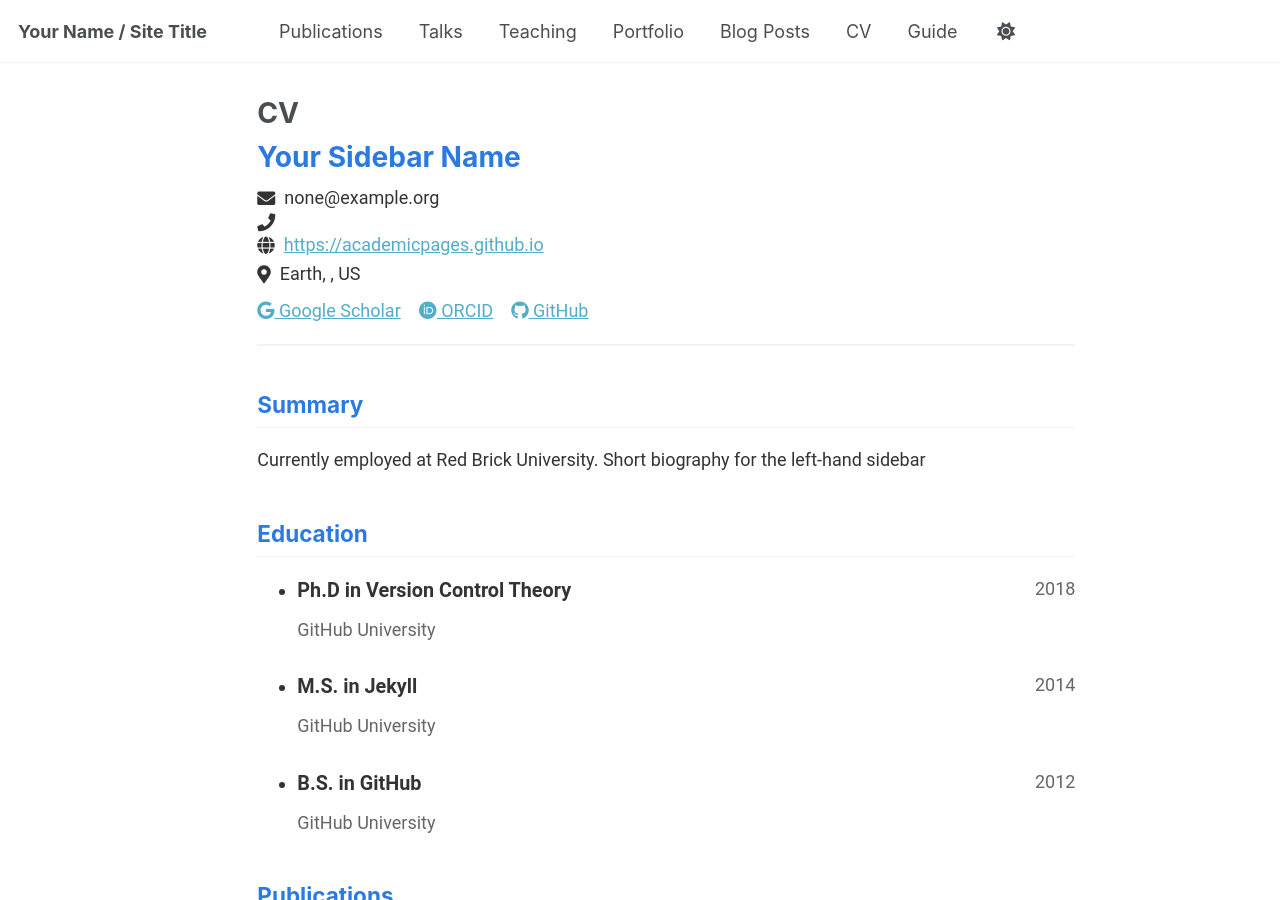
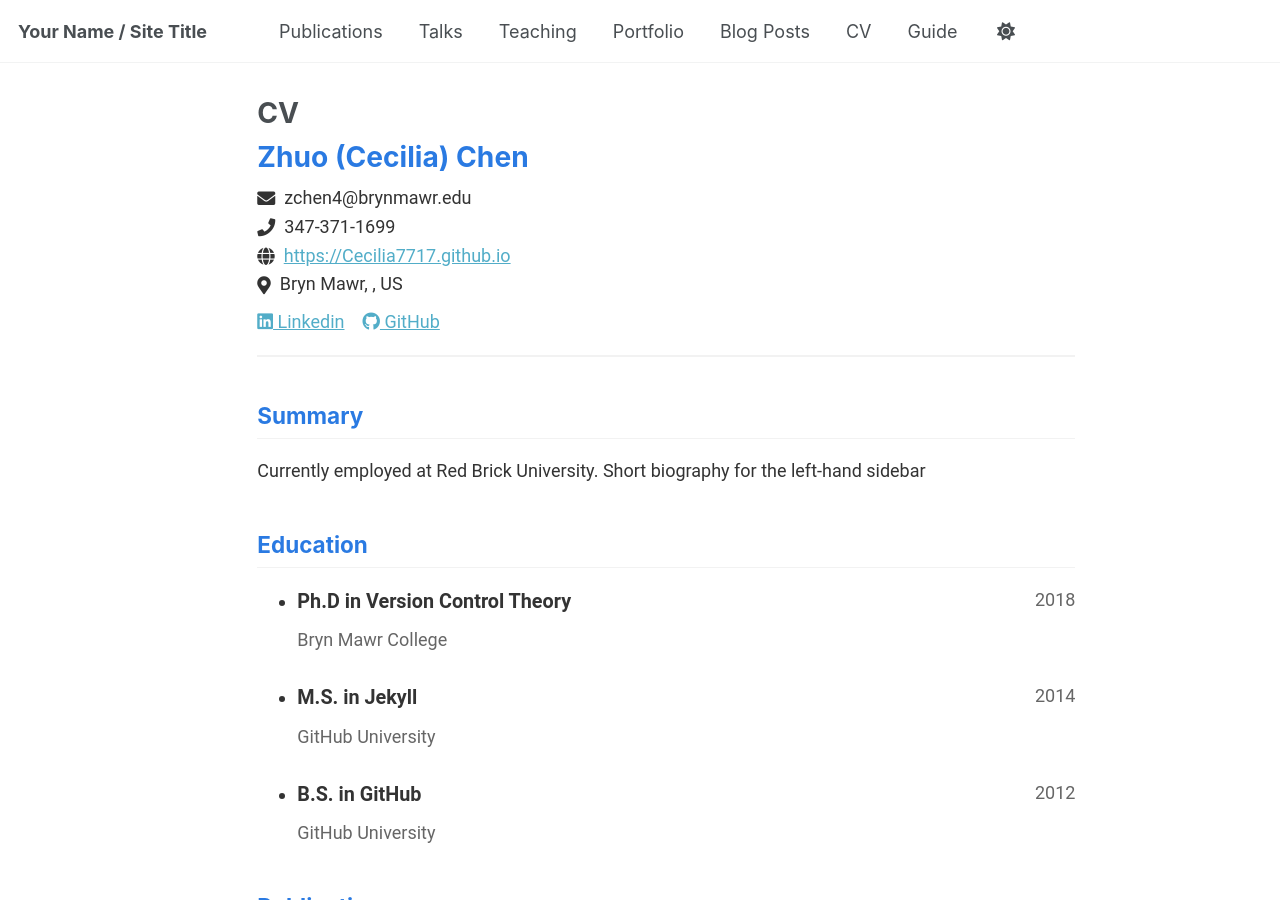
Before and after one commit to Cecilia7717/Cecilia7717.github.io, a Jekyll site: the page built from _pages/cv-json.md, in a window 1280 px wide and 900 px high. Built offline with Jekyll 4.4.1, drawn with Linux system fonts in a browser that asks for light colours.

Commit message:
Update cv.json

```diff
--- a/_data/cv.json
+++ b/_data/cv.json
@@ -1,39 +1,34 @@
 {
   "basics": {
-    "name": "Your Sidebar Name",
-    "email": "none@example.org",
-    "phone": "",
-    "website": "https://academicpages.github.io",
+    "name": "Zhuo (Cecilia) Chen",
+    "email": "zchen4@brynmawr.edu",
+    "phone": "347-371-1699",
+    "website": "https://Cecilia7717.github.io",
     "summary": "Currently employed at Red Brick University. Short biography for the left-hand sidebar",
     "location": {
-      "address": "",
-      "postalCode": "",
-      "city": "Earth",
+      "address": "101 N Merion Ave",
+      "postalCode": "19010",
+      "city": "Bryn Mawr",
       "countryCode": "US",
       "region": ""
     },
     "profiles": [
       {
-        "network": "Google Scholar",
+        "network": "Linkedin",
         "username": "",
-        "url": "https://scholar.google.com/citations?user=PS_CX0AAAAAJ"
-      },
-      {
-        "network": "ORCID",
-        "username": "",
-        "url": "http://orcid.org/yourorcidurl"
+        "url": "https://www.linkedin.com/in/cecilia-chen-256503270/"
       },
       {
         "network": "GitHub",
-        "username": "academicpages",
-        "url": "https://github.com/academicpages"
+        "username": "Cecilia7717",
+        "url": "https://github.com/Cecilia7717"
       }
     ]
   },
   "work": [],
   "education": [
     {
-      "institution": "GitHub University",
+      "institution": "Bryn Mawr College",
       "area": "Ph.D in Version Control Theory",
       "studyType": "",
       "startDate": "",
```
